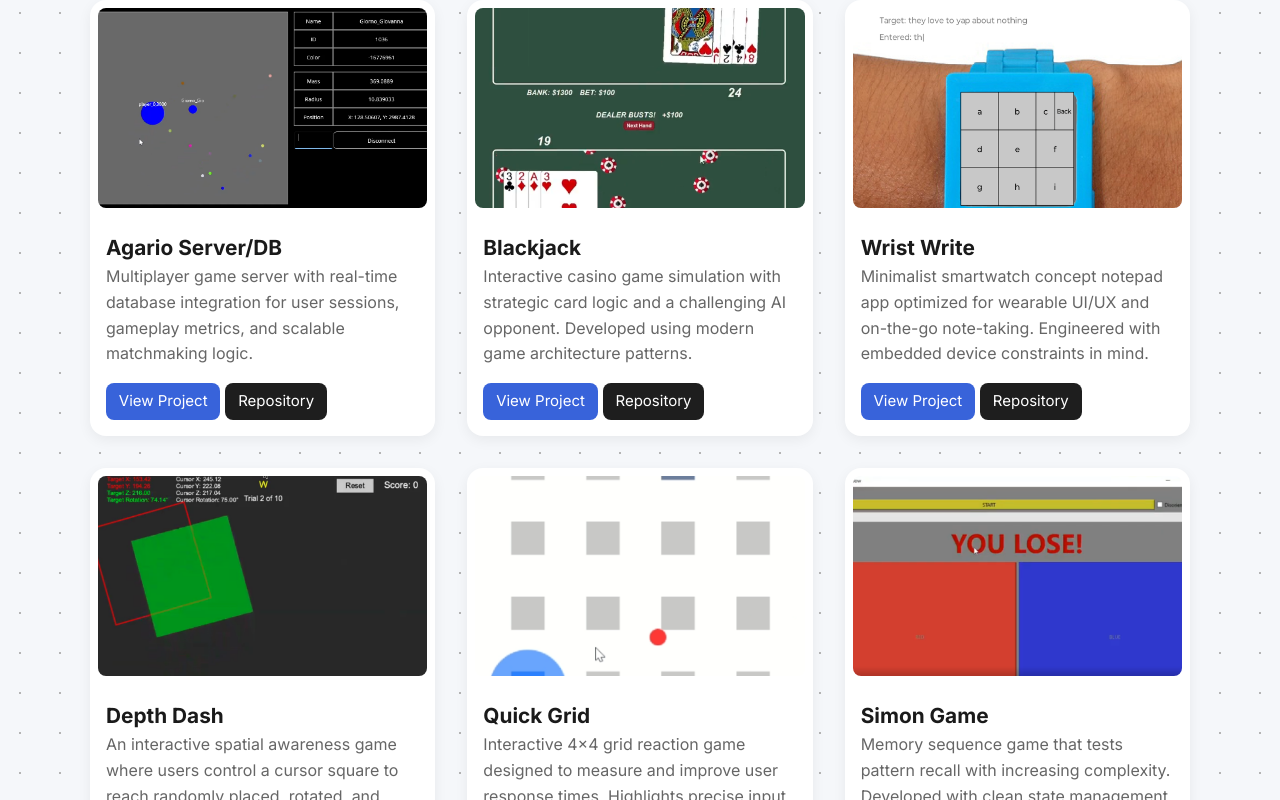
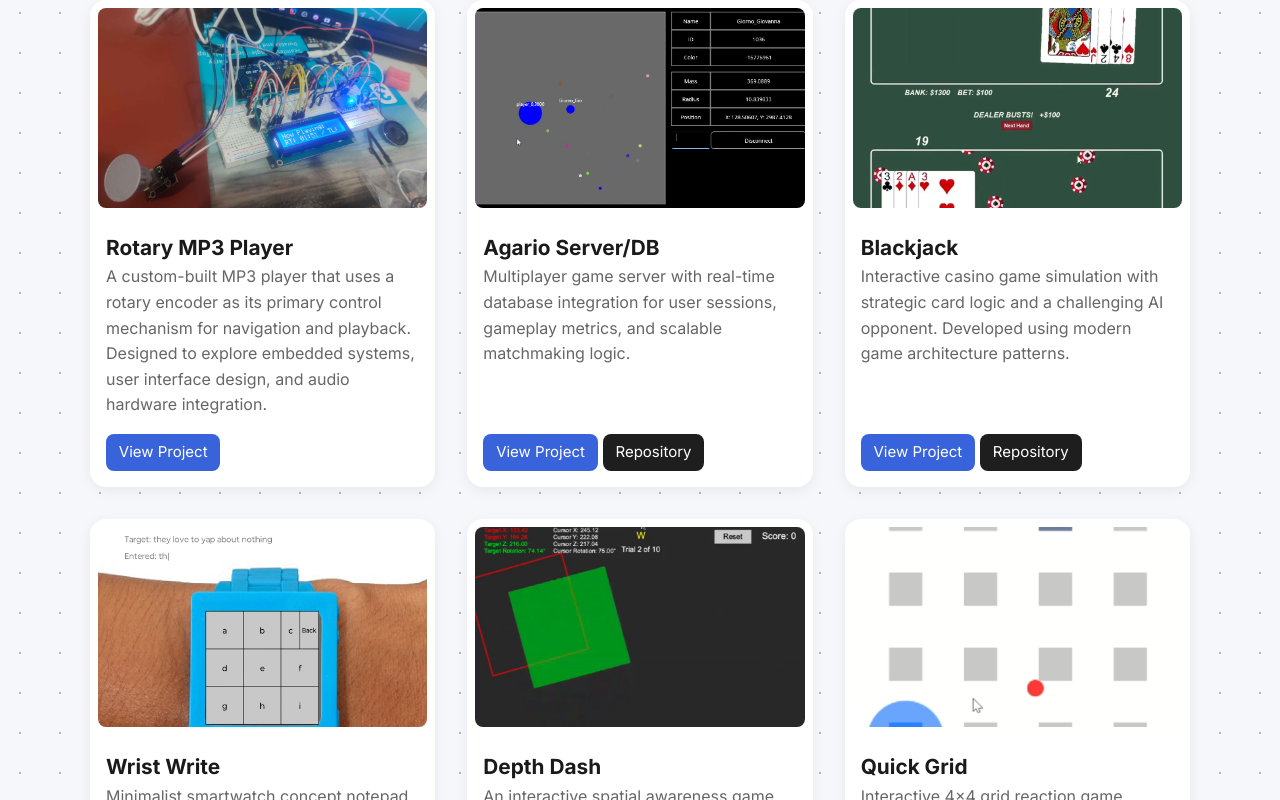
Before and after one commit to Taizuki/portfolio, a React (Create React App) app: page / in a window 1280 px wide. Shown: the part 2447-3247 px from the top of the page. Built offline with nearby package versions, Linux system fonts and the light colour scheme.

Commit message:
Rotary project

```diff
--- a/src/App.js
+++ b/src/App.js
@@ -22,6 +22,7 @@ import Simon from "./assets/simon.png";
 import Cheesemice from "./assets/cheesemice.png";
 import Battle from "./assets/battle.png";
 import Agario from "./assets/agario.png";
+import Rotary from "./assets/rotary.jpg";
 
 export default function App() {
   return (
@@ -259,6 +260,12 @@ function Projects() {
       img: Sprite,
       link: "https://drive.google.com/file/d/15PdZFP_-hXPxqOsg8b4kbKqZDX7mst8m/view",
       github: "https://gitea.com/Taizukii/sprite-editor",
+    },
+    {
+      title: "Rotary MP3 Player",
+      desc: "A custom-built MP3 player that uses a rotary encoder as its primary control mechanism for navigation and playback. Designed to explore embedded systems, user interface design, and audio hardware integration.",
+      img: Rotary,
+      link: "https://drive.google.com/file/d/1uIim2QSLxf-5v9bu-DQh_9SlPdYhM7r_/view?usp=sharing",
     },
     {
       title: "Agario Server/DB",
```
Also changed, not shown: src/assets/rotary.jpg (added).
